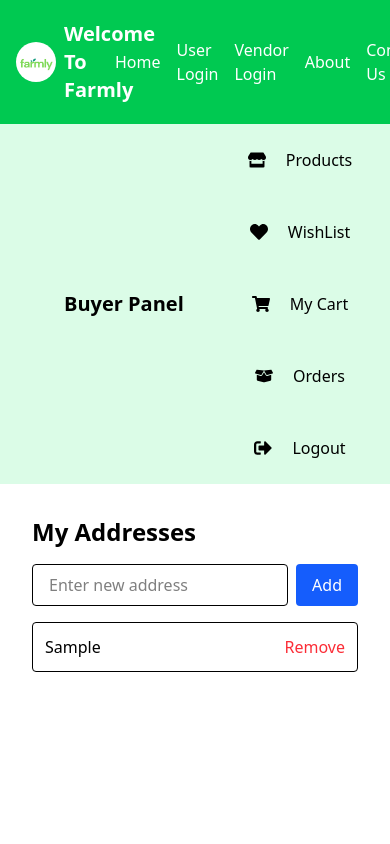
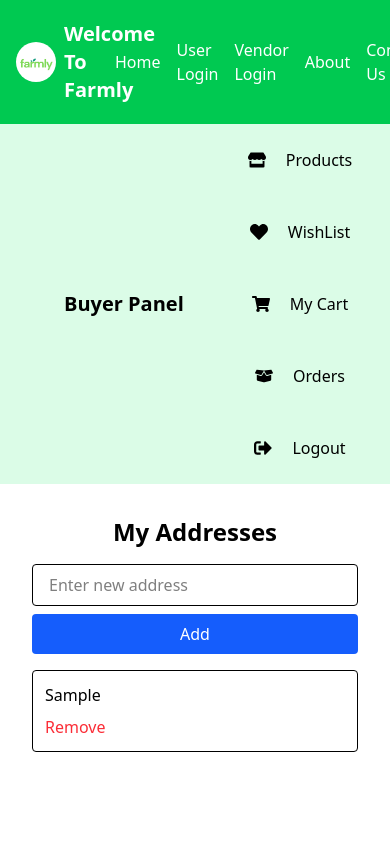
Before and after one commit to Sarat20/farmly, a React (Vite) app in the folder frontend/: page /user/addresses in a window 390 px wide. Both pictures are taken after typing "Sample" into the empty fields and a click on the button "Add". Shown: the top 844 px of the page. Built offline with nearby package versions, Linux system fonts and the light colour scheme.

Commit message:
Update Address.jsx by adding responsiveness

```diff
--- a/frontend/src/pages/Address.jsx
+++ b/frontend/src/pages/Address.jsx
@@ -1,4 +1,3 @@
-
 import React, { useContext, useState } from 'react';
 import { UserContext } from '../context/UserContext';
 
@@ -14,20 +13,20 @@ const Address = () => {
   };
 
   return (
-    <div className="p-4 max-w-xl mx-auto">
-      <h2 className="text-2xl font-semibold mb-4">My Addresses</h2>
+    <div className="p-4 max-w-xl mx-auto w-full">
+      <h2 className="text-2xl font-semibold mb-4 text-center sm:text-left">My Addresses</h2>
 
-      <div className="mb-4 flex">
+      <div className="mb-4 flex flex-col sm:flex-row gap-2 sm:gap-0">
         <input
           type="text"
           placeholder="Enter new address"
           value={newAddress}
           onChange={(e) => setNewAddress(e.target.value)}
-          className="border px-4 py-2 rounded w-full mr-2"
+          className="border px-4 py-2 rounded w-full sm:mr-2"
         />
         <button
           onClick={handleAdd}
-          className="bg-blue-600 text-white px-4 py-2 rounded hover:bg-blue-700"
+          className="bg-blue-600 text-white px-4 py-2 rounded hover:bg-blue-700 w-full sm:w-auto"
         >
           Add
         </button>
@@ -35,8 +34,8 @@ const Address = () => {
 
       <ul className="space-y-3">
         {addresses.map((address, index) => (
-          <li key={index} className="flex justify-between items-center border p-3 rounded">
-            <span>{address}</span>
+          <li key={index} className="flex flex-col sm:flex-row justify-between items-start sm:items-center border p-3 rounded gap-2">
+            <span className="break-words w-full">{address}</span>
             <button
               onClick={() => removeAddress(index)}
               className="text-red-500 hover:text-red-700"
```
